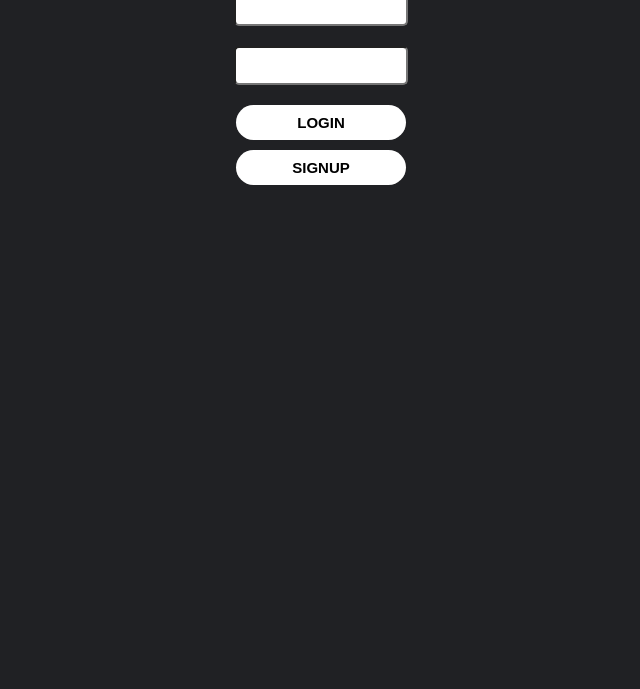
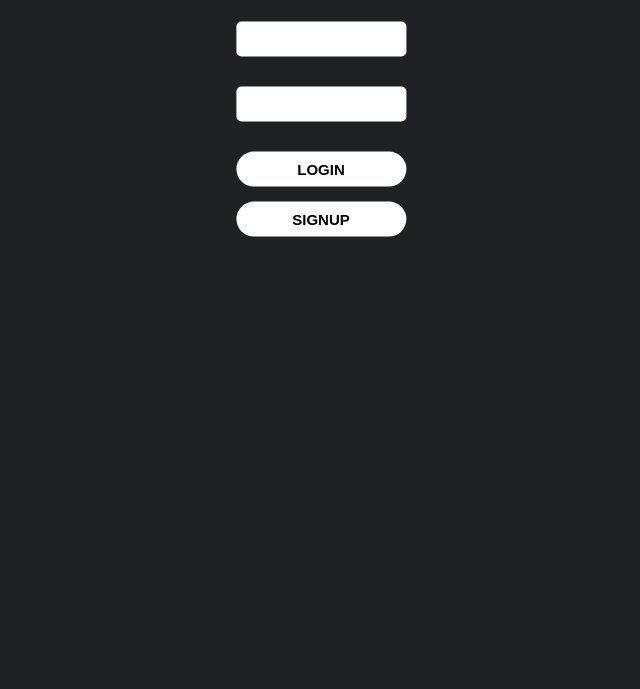
Before and after one commit to RomeroCamilo/Log-In-Testing, a plain HTML site: page index.html in a window 1280 px wide. Shown: the part 111-800 px from the top of the page, without its empty margins (319-959 px from the left). Drawn offline with Linux system fonts and the light colour scheme.

Commit message:
textbox update

```diff
--- a/index.html
+++ b/index.html
@@ -12,8 +12,8 @@
 
     <div class="container">
         <h1 class="title">LOGIN PAGE</h1>
-        <input id="user" class="stack" type="text">
-        <input id ="password" class="stack" type="text">
+        <input id="user" class="textboxStyle type="text">
+        <input id ="password" class="textboxStyle" type="text">
         <div class="buttons">
             <button class="buttonStyle" onclick="login()">LOGIN</button>
             <button class="buttonStyle"onclick="signup()">SIGNUP</button>
--- a/styling.css
+++ b/styling.css
@@ -7,10 +7,15 @@ body{
     align-items: center;
     justify-content: center;
     flex-direction: column;
+    position: absolute;
+    top: 25%;
+    left: 50%;
+    transform: translate(-50%, -50%);
+
 }
 
-.stack{
-    margin:10px;
+.textboxStyle{
+    margin:15px;
     display:block;
     background-color: white;
     width: 170px;
@@ -18,7 +23,7 @@ body{
     border-radius: 5px;
     padding:0px;
     font-size: 15px;
-
+    border-style: none;
 }
 
 .title{
@@ -40,7 +45,7 @@ body{
     text-align: center;
     border-radius: 20px;
     display: block;
-    margin:10px;
+    margin:15px;
 }
 
 .buttonStyle:hover{
```
